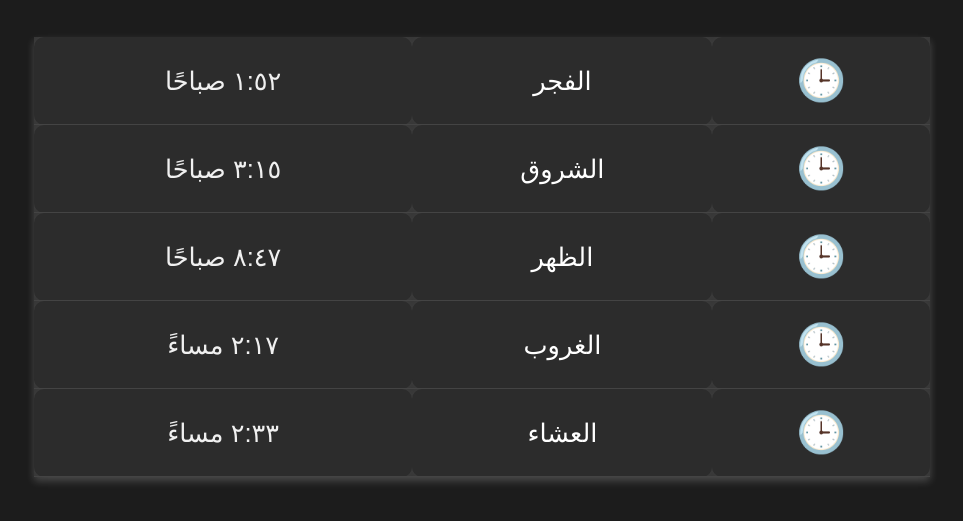
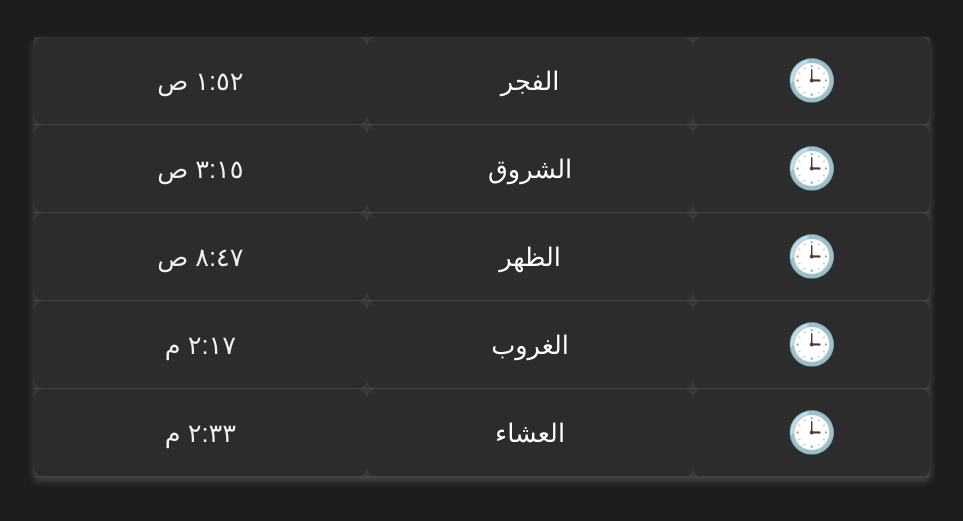
Before and after one commit to Ayadhost/Prayer-times, a plain HTML site: page index.html in a window 1280 px wide. Shown: the part 127-648 px from the top of the page, without its empty margins (158-1121 px from the left). Drawn offline with Linux system fonts and the light colour scheme.

Commit message:
Update index.html

```diff
--- a/index.html
+++ b/index.html
@@ -135,7 +135,7 @@
             const minutes = date.getMinutes();
             const displayHours = (hours % 12) || 12; // تحويل إلى نظام 12 ساعة
             const displayMinutes = minutes < 10 ? '0' + minutes : minutes;
-            const ampm = hours >= 12 ? 'مساءً' : 'صباحًا';
+            const ampm = hours >= 12 ? 'م' : 'ص'; // استبدال "صباحًا" بـ "ص" و"مساءً" بـ "م"
             return `${displayHours}:${displayMinutes} ${ampm}`;
         }
 
```
